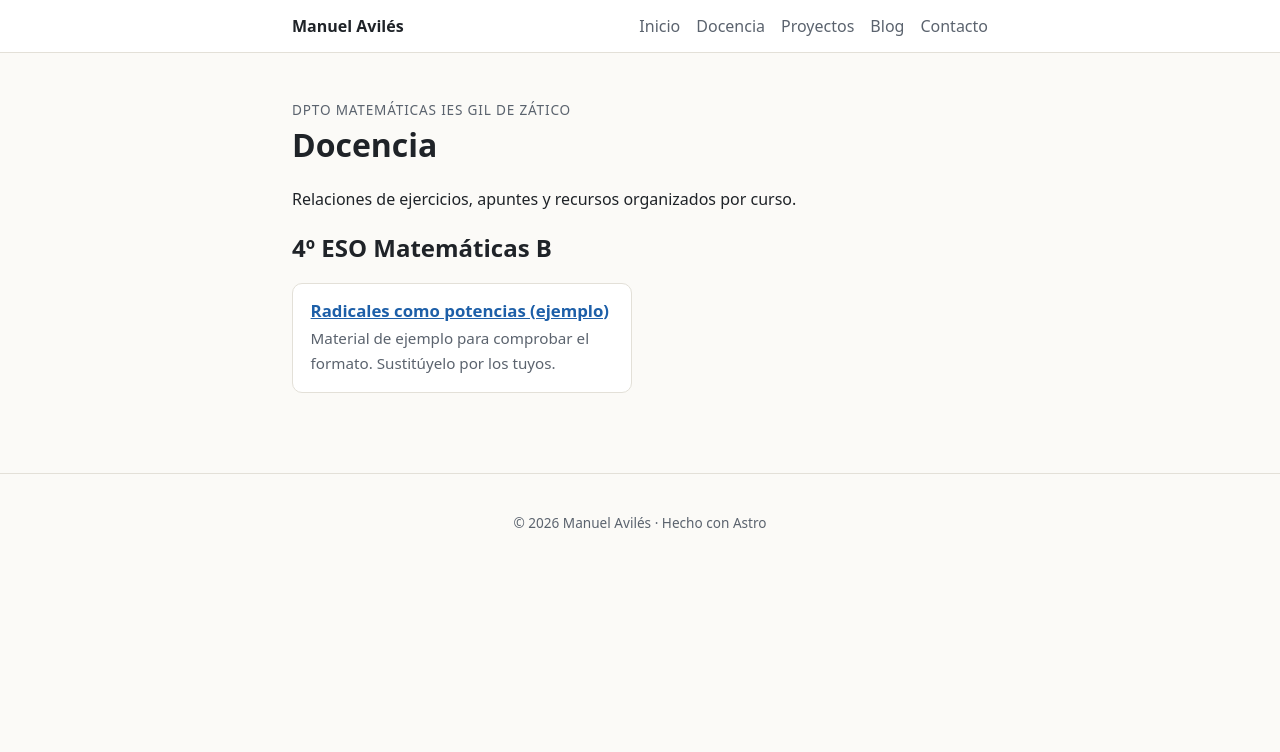
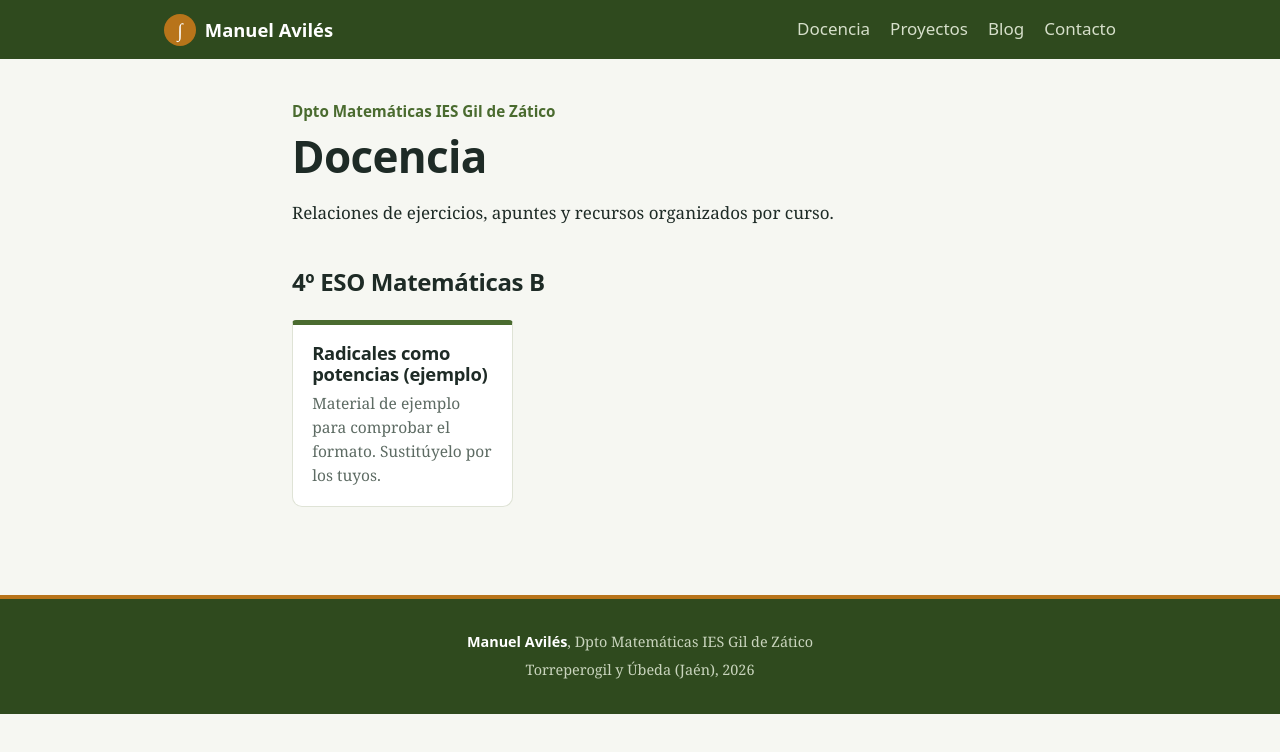
Before and after one commit to maviros980-hub/web, an Astro site: page /web/docencia in a window 1280 px wide. Built offline with nearby package versions, Linux system fonts and the light colour scheme; Astro itself is replaced by a stand-in of ours.

Commit message:
Diseño: paleta oliva/ocre/azul, tipografías propias y portada con cuadrícula
Co-Authored-By: Claude Opus 5.5 <noreply@anthropic.com>
Claude-Session: https://claude.ai/code/session_01UoeZC5jQLiLYfenqUdUwm7

```diff
--- a/package.json
+++ b/package.json
@@ -11,6 +11,8 @@
   "dependencies": {
     "@astrojs/markdown-remark": "^7.3.9",
     "@astrojs/sitemap": "^3.7.5",
+    "@fontsource-variable/bricolage-grotesque": "^5.3.0",
+    "@fontsource-variable/source-serif-4": "^5.3.1",
     "astro": "^7.4.12",
     "katex": "0.16.47",
     "rehype-katex": "^7.0.1",
--- a/src/components/Footer.astro
+++ b/src/components/Footer.astro
@@ -1,9 +1,12 @@
 ---
-import { SITE_TITLE } from '../consts';
+import { SITE_TITLE, DEPARTAMENTO } from '../consts';
 ---
 <footer>
-  <p>© {new Date().getFullYear()} {SITE_TITLE} · Hecho con Astro</p>
+  <p><strong>{SITE_TITLE}</strong>, {DEPARTAMENTO}</p>
+  <p>Torreperogil y Úbeda (Jaén), {new Date().getFullYear()}</p>
 </footer>
 <style>
-  footer { border-top:1px solid var(--border); text-align:center; color:var(--muted); font-size:.85rem; padding:1.5rem 1rem; }
+  footer { border-top: 4px solid var(--ochre); background: var(--olive-deep); color: #c9d4bd; text-align: center; font-size: .9rem; padding: 1.75rem 1rem; }
+  footer p { margin: .2rem 0; }
+  footer strong { color: #fff; font-family: var(--font-head); }
 </style>
--- a/src/components/Header.astro
+++ b/src/components/Header.astro
@@ -3,20 +3,24 @@ import { NAV, SITE_TITLE, url } from '../consts';
 const path = Astro.url.pathname.replace(import.meta.env.BASE_URL.replace(/\/$/, ''), '') || '/';
 ---
 <header>
-  <nav>
-    <a class="brand" href={url("/")}>{SITE_TITLE}</a>
+  <nav aria-label="Principal">
+    <a class="brand" href={url('/')}>
+      <span class="logo" aria-hidden="true">∫</span>{SITE_TITLE}
+    </a>
     <ul>
-      {NAV.map(({ href, label }) => (
-        <li><a href={url(href)} aria-current={(href === '/' ? path === '/' : path.startsWith(href)) ? 'page' : undefined}>{label}</a></li>
+      {NAV.filter((n) => n.href !== '/').map(({ href, label }) => (
+        <li><a href={url(href)} aria-current={path.startsWith(href) ? 'page' : undefined}>{label}</a></li>
       ))}
     </ul>
   </nav>
 </header>
 <style>
-  header { border-bottom:1px solid var(--border); background:var(--card); }
-  nav { max-width:var(--max); margin:0 auto; padding:.8rem 1.25rem; display:flex; flex-wrap:wrap; gap:.5rem 1.5rem; align-items:center; justify-content:space-between; }
-  .brand { font-weight:700; text-decoration:none; color:var(--fg); }
-  ul { display:flex; flex-wrap:wrap; gap:.25rem 1rem; list-style:none; margin:0; padding:0; }
-  ul a { text-decoration:none; color:var(--muted); }
-  ul a[aria-current='page'] { color:var(--accent); font-weight:600; }
+  header { background: var(--olive-deep); color: #f1f4ea; }
+  nav { max-width: var(--wide); margin: 0 auto; padding: .85rem 1.25rem; display: flex; flex-wrap: wrap; gap: .6rem 1.75rem; align-items: center; justify-content: space-between; }
+  .brand { display: inline-flex; align-items: center; gap: .55rem; font-family: var(--font-head); font-weight: 700; font-size: 1.15rem; text-decoration: none; color: #fff; }
+  .logo { display: grid; place-items: center; width: 2rem; height: 2rem; border-radius: 50%; background: var(--ochre); color: #fff; font-family: var(--font-body); font-style: italic; font-size: 1.2rem; }
+  ul { display: flex; flex-wrap: wrap; gap: .25rem 1.25rem; list-style: none; margin: 0; padding: 0; }
+  ul a { font-family: var(--font-head); font-weight: 500; text-decoration: none; color: #d6dfca; padding-bottom: 2px; border-bottom: 2px solid transparent; }
+  ul a:hover { color: #fff; }
+  ul a[aria-current='page'] { color: #fff; border-bottom-color: var(--ochre); }
 </style>
--- a/src/pages/blog/index.astro
+++ b/src/pages/blog/index.astro
@@ -9,7 +9,7 @@ const posts = (await getCollection('blog', ({ data }) => !data.draft))
   <h1>Blog</h1>
   <ul class="cards">
     {posts.map((p) => (
-      <li class="card">
+      <li class="card" data-tono="azul">
         <h3><a href={url(`/blog/${p.id}/`)}>{p.data.title}</a></h3>
         <p>{p.data.description}</p>
         <p class="muted">{p.data.date.toLocaleDateString('es-ES')}</p>
--- a/src/pages/docencia/index.astro
+++ b/src/pages/docencia/index.astro
@@ -18,7 +18,7 @@ const materiales = (await getCollection('docencia')).sort((a, b) => b.data.date.
         <h2>{curso}</h2>
         <ul class="cards">
           {lista.map((m) => (
-            <li class="card">
+            <li class="card" data-tono={curso.includes('PAU') ? 'azul' : curso.includes('Diversificación') ? 'ocre' : undefined}>
               <h3><a href={url(`/docencia/${m.id}/`)}>{m.data.title}</a></h3>
               <p>{m.data.description}</p>
             </li>
--- a/src/pages/index.astro
+++ b/src/pages/index.astro
@@ -1,29 +1,72 @@
 ---
-import { url } from '../consts';
 import Base from '../layouts/Base.astro';
 import { getCollection } from 'astro:content';
+import { url } from '../consts';
 const posts = (await getCollection('blog', ({ data }) => !data.draft))
   .sort((a, b) => b.data.date.valueOf() - a.data.date.valueOf()).slice(0, 3);
 ---
 <Base>
-  <h1>Hola, soy Manuel Avilés</h1>
-  <p>
-    Profesor de Matemáticas en secundaria y jefe del Departamento de Matemáticas del IES Gil de Zático
-    (Torreperogil, Jaén). Aquí comparto materiales para mi alumnado y mis proyectos de programación y tecnología.
-  </p>
+  <section class="hero" slot="hero">
+    <svg class="curva" viewBox="0 0 600 260" preserveAspectRatio="none" aria-hidden="true">
+      <line x1="0" y1="200" x2="600" y2="200" class="eje" />
+      <line x1="60" y1="0" x2="60" y2="260" class="eje" />
+      <path class="f" d="M0,236 C90,236 120,140 190,120 S300,190 360,120 S470,10 600,26" />
+    </svg>
+    <div class="hero-txt">
+      <h1>Manuel Avilés</h1>
+      <p class="lead">
+        Profesor de Matemáticas y jefe de departamento en el IES Gil de Zático, en Torreperogil.
+        Aquí dejo materiales para mi alumnado y las herramientas que programo para el aula.
+      </p>
+    </div>
+  </section>
 
   <ul class="cards">
-    <li class="card"><h3><a href={url("/docencia/")}>Docencia</a></h3><p>Materiales por curso: 4º ESO, Diversificación y PAU.</p></li>
-    <li class="card"><h3><a href={url("/proyectos/")}>Proyectos</a></h3><p>Herramientas y programas que desarrollo.</p></li>
-    <li class="card"><h3><a href={url("/blog/")}>Blog</a></h3><p>Notas sobre tecnología, programación y aula.</p></li>
+    <li class="card"><h3><a href={url('/docencia/')}>Docencia</a></h3><p>Materiales de 4º ESO, Diversificación y preparación de la PAU.</p></li>
+    <li class="card" data-tono="ocre"><h3><a href={url('/proyectos/')}>Proyectos</a></h3><p>Aplicaciones y utilidades que desarrollo.</p></li>
+    <li class="card" data-tono="azul"><h3><a href={url('/blog/')}>Blog</a></h3><p>Notas sobre tecnología, programación y aula.</p></li>
   </ul>
 
   {posts.length > 0 && (
     <section>
       <h2>Últimas entradas</h2>
-      <ul>
-        {posts.map((p) => <li><a href={url(`/blog/${p.id}/`)}>{p.data.title}</a> <span class="muted">· {p.data.date.toLocaleDateString('es-ES')}</span></li>)}
+      <ul class="posts">
+        {posts.map((p) => (
+          <li>
+            <a href={url(`/blog/${p.id}/`)}>{p.data.title}</a>
+            <time datetime={p.data.date.toISOString()}>{p.data.date.toLocaleDateString('es-ES', { day: 'numeric', month: 'short', year: 'numeric' })}</time>
+          </li>
+        ))}
       </ul>
     </section>
   )}
 </Base>
+
+<style>
+  .hero {
+    position: relative; overflow: hidden;
+    background-color: var(--olive-soft);
+    background-image:
+      linear-gradient(var(--grid) 1px, transparent 1px),
+      linear-gradient(90deg, var(--grid) 1px, transparent 1px),
+      linear-gradient(rgba(74,107,47,.05) 1px, transparent 1px),
+      linear-gradient(90deg, rgba(74,107,47,.05) 1px, transparent 1px);
+    background-size: 100px 100px, 100px 100px, 20px 20px, 20px 20px;
+    border-bottom: 1px solid var(--line);
+  }
+  .curva { position: absolute; inset: 0; width: 100%; height: 100%; }
+  .eje { stroke: var(--olive); stroke-opacity: .35; stroke-width: 1.5; }
+  .f { fill: none; stroke: var(--ochre); stroke-width: 4; stroke-linecap: round; vector-effect: non-scaling-stroke;
+       stroke-dasharray: 1400; stroke-dashoffset: 1400; animation: trazo 1.8s ease-out .2s forwards; }
+  .p { fill: var(--paper); stroke: var(--olive); stroke-width: 3; vector-effect: non-scaling-stroke; }
+  @keyframes trazo { to { stroke-dashoffset: 0; } }
+  .hero-txt { position: relative; max-width: var(--max); margin: 0 auto; padding: 3.5rem 1.25rem 3rem; }
+  .hero h1 { font-size: clamp(2.6rem, 9vw, 4.25rem); font-weight: 800; letter-spacing: -0.03em; color: var(--olive-deep); margin: 0 0 1rem; }
+  .lead { font-size: 1.15rem; max-width: 34rem; margin: 0; background: color-mix(in srgb, var(--paper) 82%, transparent); padding: .6rem .8rem; border-radius: 6px; }
+  @media (prefers-color-scheme: dark) { .hero h1 { color: var(--ink); } }
+  .posts { list-style: none; padding: 0; margin: 0; border-top: 1px solid var(--line); }
+  .posts li { display: flex; justify-content: space-between; gap: 1rem; align-items: baseline; padding: .75rem 0; border-bottom: 1px solid var(--line); }
+  .posts a { font-family: var(--font-head); font-weight: 600; }
+  .posts time { color: var(--muted); font-size: .9rem; white-space: nowrap; }
+  @media (prefers-reduced-motion: reduce) { .f { stroke-dashoffset: 0; } }
+</style>
--- a/src/pages/proyectos.astro
+++ b/src/pages/proyectos.astro
@@ -24,7 +24,7 @@ const proyectos = [
   <p>Herramientas y experimentos de programación, muchos pensados para el aula.</p>
   <ul class="cards">
     {proyectos.map((p) => (
-      <li class="card">
+      <li class="card" data-tono="ocre">
         <h3>{p.url ? <a href={p.url}>{p.nombre}</a> : p.nombre}</h3>
         <p>{p.descripcion}</p>
         <p>{p.tags.map((t) => <span class="tag">{t}</span>)}</p>
--- a/src/styles/global.css
+++ b/src/styles/global.css
@@ -1,28 +1,80 @@
+/* Paleta: olivar de Jaén, piedra dorada de Úbeda, tinta azul. */
 :root {
-  --bg: #fbfaf7;
-  --fg: #1f2328;
-  --muted: #5b636e;
-  --accent: #1d5fa8;
-  --card: #ffffff;
-  --border: #e3e0d8;
+  --paper: #f6f7f2;
+  --surface: #ffffff;
+  --ink: #1e2b26;
+  --muted: #5d6b63;
+  --line: #dfe3d6;
+  --olive: #4a6b2f;
+  --olive-deep: #2f4a1e;
+  --olive-soft: #e7eedc;
+  --ochre: #b8741a;
+  --ochre-soft: #f7ead2;
+  --blue: #24508f;
+  --blue-soft: #e1e9f5;
+  --grid: rgba(74, 107, 47, 0.10);
   --max: 46rem;
-  font-family: system-ui, -apple-system, 'Segoe UI', Roboto, sans-serif;
+  --wide: 62rem;
+  --font-head: 'Bricolage Grotesque Variable', system-ui, sans-serif;
+  --font-body: 'Source Serif 4 Variable', Georgia, serif;
 }
 @media (prefers-color-scheme: dark) {
-  :root { --bg:#15181c; --fg:#e7e9ec; --muted:#9aa3ad; --accent:#6aa6ea; --card:#1c2026; --border:#2c323a; }
+  :root {
+    --paper: #141a16; --surface: #1b231e; --ink: #e6ebe3; --muted: #a2afa6; --line: #2d3830;
+    --olive: #9cc070; --olive-deep: #0f1a10; --olive-soft: #223020;
+    --ochre: #e3a64e; --ochre-soft: #33281a;
+    --blue: #86aee6; --blue-soft: #1c2738;
+    --grid: rgba(156, 192, 112, 0.08);
+  }
 }
+
 * { box-sizing: border-box; }
-body { margin:0; background:var(--bg); color:var(--fg); line-height:1.65; }
-a { color: var(--accent); }
-main { max-width: var(--max); margin: 0 auto; padding: 2rem 1.25rem 4rem; }
-h1, h2, h3 { line-height: 1.25; }
-h1 { font-size: 2rem; margin-top: 0; }
+html { -webkit-text-size-adjust: 100%; }
+body {
+  margin: 0; background: var(--paper); color: var(--ink);
+  font-family: var(--font-body); font-size: 1.0625rem; line-height: 1.7;
+  font-optical-sizing: auto;
+}
+main { max-width: var(--max); margin: 0 auto; padding: 2.5rem 1.25rem 4rem; }
+
+h1, h2, h3 { font-family: var(--font-head); line-height: 1.15; letter-spacing: -0.015em; color: var(--ink); }
+h1 { font-size: clamp(2rem, 6vw, 2.75rem); font-weight: 700; margin: 0 0 .75rem; }
+h2 { font-size: 1.5rem; font-weight: 650; margin: 2.5rem 0 1rem; }
+h3 { font-size: 1.15rem; font-weight: 600; }
+
+a { color: var(--olive); text-decoration-thickness: 1.5px; text-underline-offset: 3px; }
+a:hover { color: var(--ochre); }
+:focus-visible { outline: 3px solid var(--ochre); outline-offset: 2px; border-radius: 3px; }
+
 .muted { color: var(--muted); }
-.cards { display:grid; gap:1rem; grid-template-columns: repeat(auto-fill, minmax(14rem, 1fr)); padding:0; list-style:none; }
-.card { background:var(--card); border:1px solid var(--border); border-radius:10px; padding:1rem 1.1rem; }
-.card h3 { margin:0 0 .35rem; font-size:1.05rem; }
-.card p { margin:0; color:var(--muted); font-size:.95rem; }
-.tag { display:inline-block; font-size:.75rem; border:1px solid var(--border); border-radius:99px; padding:.05rem .55rem; margin-right:.3rem; color:var(--muted); }
-.dept { font-size:.85rem; text-transform:uppercase; letter-spacing:.06em; color:var(--muted); margin-bottom:.25rem; }
-pre { overflow-x:auto; padding:1rem; border-radius:8px; }
-.katex-display { overflow-x:auto; overflow-y:hidden; }
+.dept { font-family: var(--font-head); font-size: .95rem; font-weight: 600; color: var(--olive); margin: 0 0 .4rem; }
+
+/* Bloques de sección: cada uno con su color */
+.cards { display: grid; gap: 1rem; grid-template-columns: repeat(auto-fill, minmax(13rem, 1fr)); padding: 0; margin: 1.5rem 0; list-style: none; }
+.card {
+  --c: var(--olive); --c-soft: var(--olive-soft);
+  background: var(--surface); border: 1px solid var(--line); border-top: 5px solid var(--c);
+  border-radius: 4px 4px 10px 10px; padding: 1.1rem 1.2rem 1.2rem;
+}
+.card h3 { margin: 0 0 .4rem; }
+.card h3 a { color: var(--ink); text-decoration: none; }
+.card h3 a:hover { color: var(--c); }
+.card p { margin: 0; color: var(--muted); font-size: .97rem; line-height: 1.55; }
+.card p + p { margin-top: .6rem; }
+.card[data-tono='ocre'] { --c: var(--ochre); --c-soft: var(--ochre-soft); }
+.card[data-tono='azul'] { --c: var(--blue); --c-soft: var(--blue-soft); }
+
+.tag {
+  display: inline-block; font-family: var(--font-head); font-size: .78rem; font-weight: 600;
+  background: var(--olive-soft); color: var(--olive); border-radius: 99px; padding: .1rem .6rem; margin: 0 .3rem .3rem 0;
+}
+
+/* Contenido de artículos */
+article > p:first-of-type { margin-top: 0; }
+blockquote { margin: 1.5rem 0; padding: .5rem 1rem; border-left: 4px solid var(--ochre); background: var(--ochre-soft); border-radius: 0 8px 8px 0; }
+pre { overflow-x: auto; padding: 1rem; border-radius: 8px; font-size: .9rem; }
+code { font-size: .9em; }
+.katex { font-size: 1.08em; }
+.katex-display { overflow-x: auto; overflow-y: hidden; padding: .9rem .5rem; margin: 1.5rem 0; background: var(--surface); border: 1px solid var(--line); border-left: 4px solid var(--olive); border-radius: 0 8px 8px 0; }
+
+@media (prefers-reduced-motion: reduce) { * { animation: none !important; transition: none !important; } }
```
Also changed, not shown: src/layouts/Base.astro (+6 -1 lines), public/favicon.svg, 1 other file.
